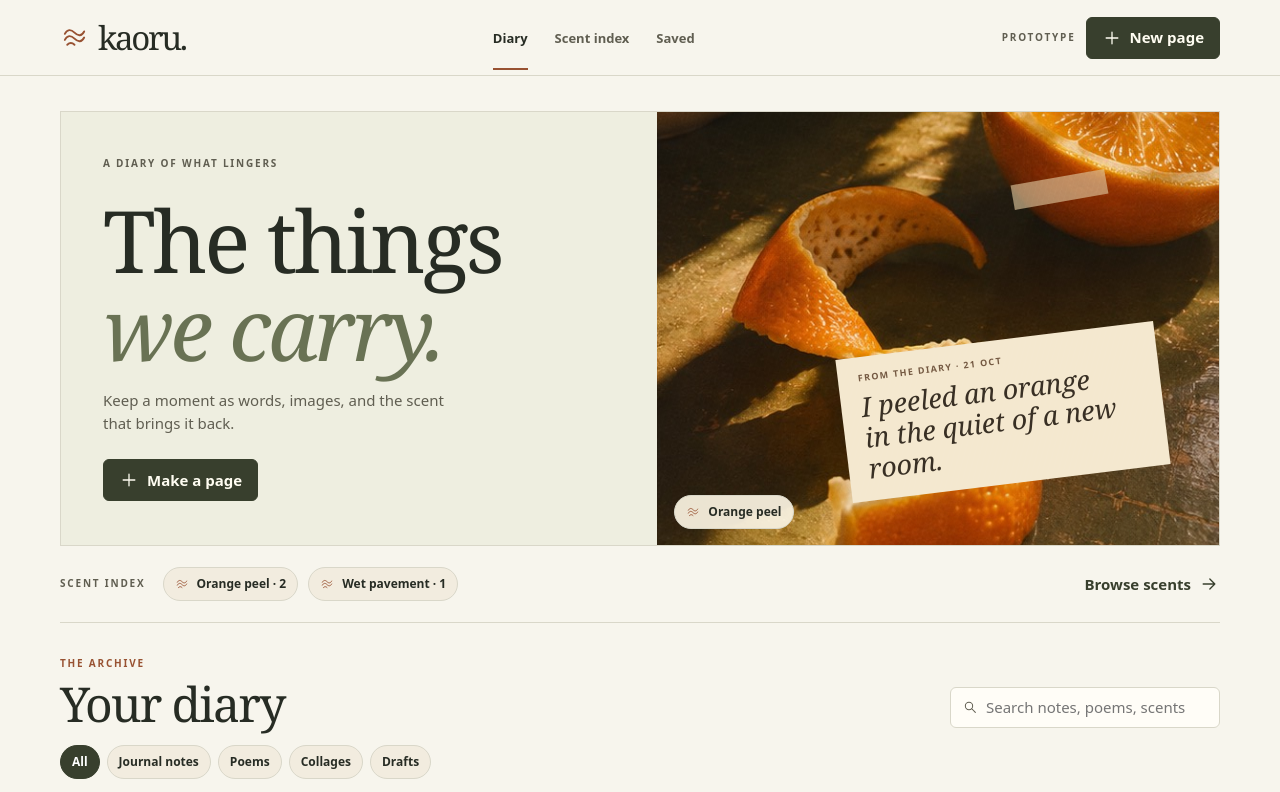
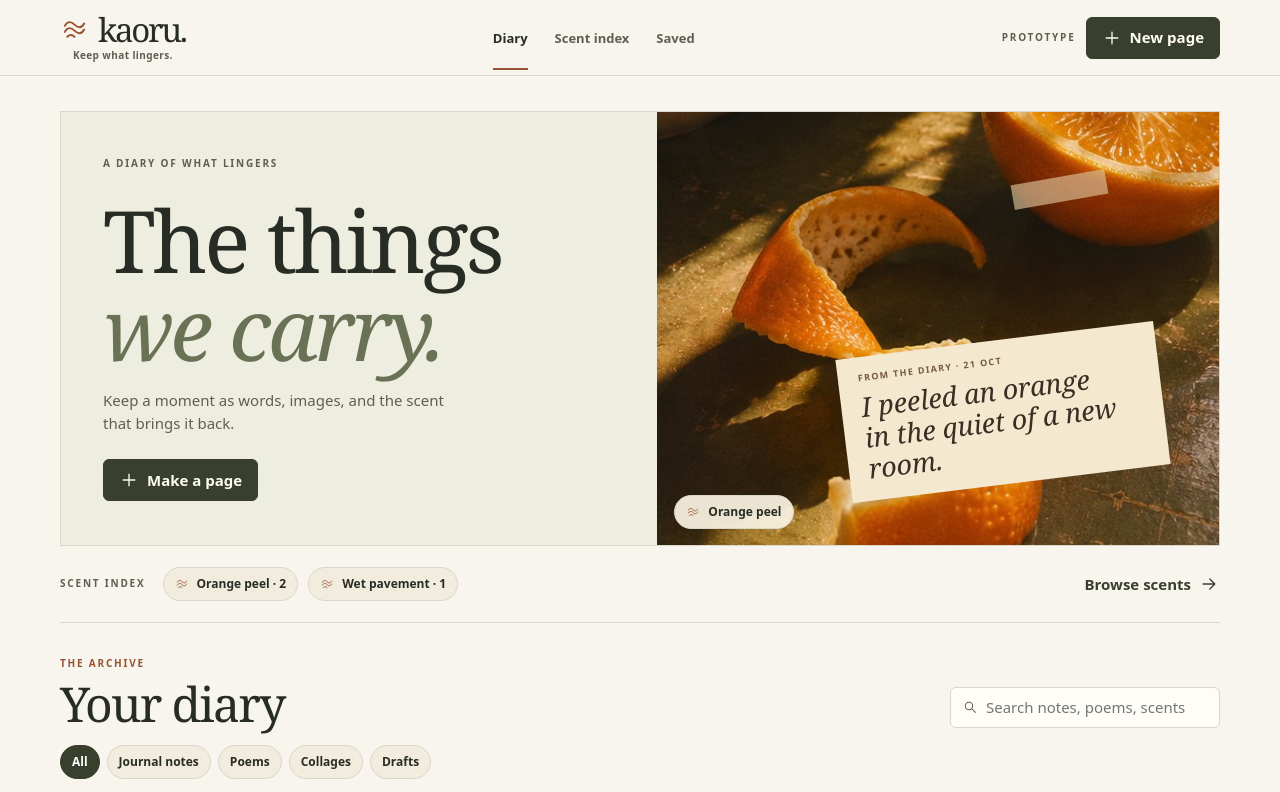
Before and after one commit to ziyoutang/Kaoru, a plain HTML site: page dist/index.html in a window 1280 px wide. Shown: the top 792 px of the page. Drawn offline with Linux system fonts and the light colour scheme.

Commit message:
Update Site source

```diff
--- a/dist/app.js
+++ b/dist/app.js
@@ -139,7 +139,10 @@ function empty(title,body,action = '') {
 }
 function renderHeader(page) {
   header.innerHTML = `<div class="wrap bar">
-    <a href="#diary" class="brand" aria-label="Kaoru home">${icon('scent')}kaoru.</a>
+    <a href="#diary" class="brand" aria-label="Kaoru home. Keep what lingers.">
+      <span class="brand-mark">${icon('scent')}kaoru.</span>
+      <span class="brand-slogan">Keep what lingers.</span>
+    </a>
     <nav class="nav" aria-label="Main navigation">
       <a href="#diary"${page === 'diary' ? ' aria-current="page"' : ''}>Diary</a>
       <a href="#scents"${['scents','scent'].includes(page) ? ' aria-current="page"' : ''}>Scent index</a>
--- a/dist/style.css
+++ b/dist/style.css
@@ -22,7 +22,9 @@ svg{width:20px;height:20px;flex:none}
 .wrap{width:min(1160px,calc(100% - 64px));margin:auto}
 #header{border-bottom:1px solid var(--line);position:relative;background:var(--paper)}
 .bar{min-height:75px;display:flex;align-items:center;justify-content:space-between;gap:20px}
-.brand{display:inline-flex;align-items:center;gap:9px;font:33px/1 var(--serif);letter-spacing:-.07em}
+.brand{display:inline-flex;flex-direction:column;align-items:center;gap:3px;font:33px/1 var(--serif);letter-spacing:-.07em}
+.brand-mark{display:inline-flex;align-items:center;gap:9px}
+.brand-slogan{color:var(--sub);font:600 10px/1.25 var(--sans);letter-spacing:.04em;white-space:nowrap}
 .brand svg{width:29px;height:29px;color:var(--rust)}
 .nav{display:flex;gap:27px;align-items:center}
 .nav a{padding:23px 0 20px;color:var(--sub);border-bottom:2px solid transparent;font-size:13px;font-weight:600}
```
